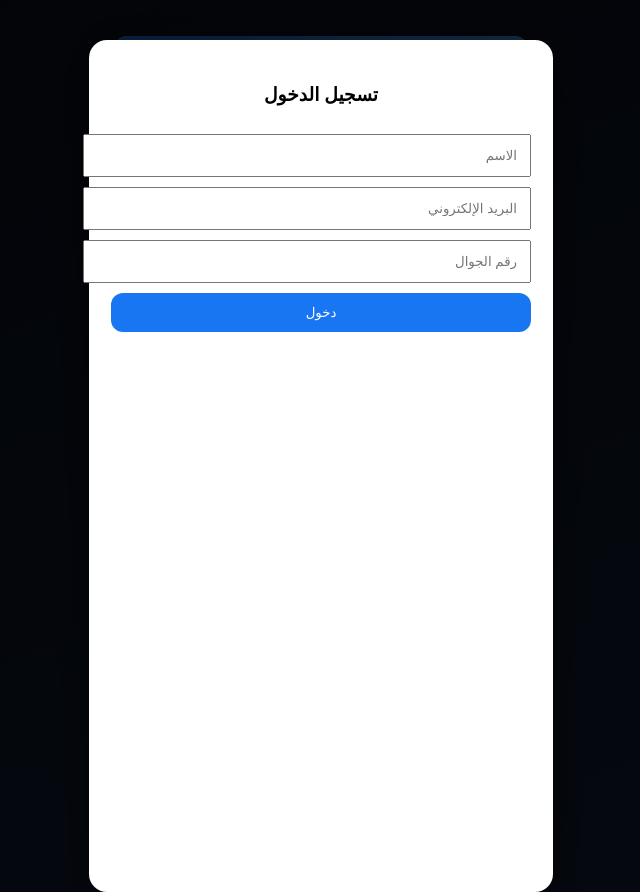
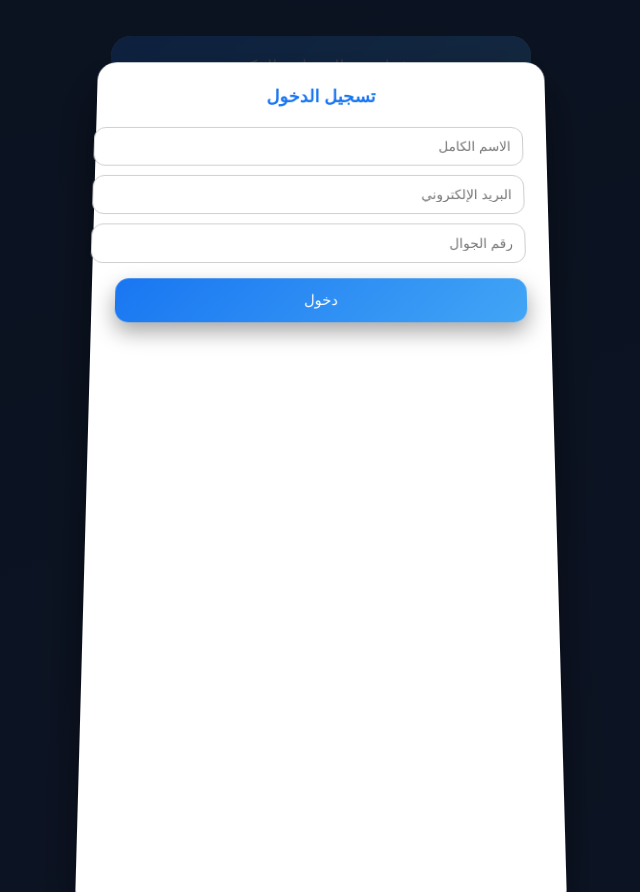
Before and after one commit to ss2009w-lang/chat-assistant, a Python web app: template templates/chat.html in a window 1280 px wide. Shown: the whole page, without its empty margins (319-959 px from the left). Run offline with Jinja, Linux system fonts and the light colour scheme; the template is opened without the code that fills it, so the values that code supplies are empty.

Commit message:
restore requested professional 3D UI with slide-down login

```diff
--- a/templates/chat.html
+++ b/templates/chat.html
@@ -4,130 +4,188 @@
 <meta charset='UTF-8'>
 <meta name='viewport' content='width=device-width, initial-scale=1'>
 <title>فراس | المساعد الذكي</title>
+
 <style>
-body{
+:root{
+  --primary:#1976f2;
+  --secondary:#42a5f5;
+  --bg1:#0b1220;
+  --bg2:#16233f;
+  --card:#ffffff;
+}
+
+html,body{
   margin:0;
+  height:100%;
   font-family:'Segoe UI',Arial;
-  background:linear-gradient(160deg,#0b1220,#16233f);
-  height:100vh;
+  background:linear-gradient(160deg,var(--bg1),var(--bg2));
 }
+
 #app{
   max-width:420px;
   height:92vh;
   margin:4vh auto;
-  background:#fff;
-  border-radius:18px;
-  box-shadow:0 20px 40px rgba(0,0,0,.35);
+  background:var(--card);
+  border-radius:20px;
+  box-shadow:0 25px 50px rgba(0,0,0,.35);
   display:flex;
   flex-direction:column;
   overflow:hidden;
+  transform:translateZ(0);
 }
+
 #header{
-  background:linear-gradient(135deg,#1976f2,#42a5f5);
+  background:linear-gradient(135deg,var(--primary),var(--secondary));
   color:#fff;
-  padding:16px;
+  padding:18px;
   text-align:center;
+  font-size:18px;
+  box-shadow:0 8px 18px rgba(0,0,0,.35);
 }
+
 #messages{
   flex:1;
-  padding:14px;
+  padding:16px;
   overflow-y:auto;
   background:#f4f6fb;
 }
+
 .msg{
   max-width:80%;
   margin-bottom:12px;
   padding:12px 14px;
-  border-radius:16px;
+  border-radius:18px;
+  font-size:14px;
+  line-height:1.6;
+  box-shadow:0 6px 14px rgba(0,0,0,.15);
 }
-.bot{background:#e3e8f0}
+
+.bot{
+  background:#e3e8f0;
+  color:#000;
+}
+
 .user{
-  background:#1976f2;
+  background:var(--primary);
   color:#fff;
   margin-left:auto;
 }
+
 #footer{
   display:flex;
   padding:12px;
-  border-top:1px solid #ddd;
+  background:#fff;
+  border-top:1px solid #e0e0e0;
 }
+
 #input{
   flex:1;
-  border-radius:22px;
+  border-radius:24px;
   border:1px solid #ccc;
-  padding:12px;
+  padding:12px 16px;
+  font-size:14px;
 }
+
 #send{
-  background:#1976f2;
+  background:var(--primary);
   color:#fff;
   border:none;
-  border-radius:22px;
+  border-radius:24px;
   padding:12px 18px;
   margin-right:8px;
+  cursor:pointer;
+  box-shadow:0 6px 14px rgba(0,0,0,.25);
 }
 
-/* Login Panel */
+/* شاشة التسجيل المنبثقة */
 #loginPanel{
   position:fixed;
   top:-100%;
   left:0;
   width:100%;
   height:100%;
-  background:rgba(0,0,0,.75);
+  background:rgba(11,18,32,.85);
   display:flex;
   justify-content:center;
-  transition:top .6s ease;
+  transition:top .7s cubic-bezier(.4,0,.2,1);
   z-index:999;
 }
-#loginPanel.active{top:0}
+
+#loginPanel.active{
+  top:0;
+}
+
 #loginBox{
   margin-top:40px;
-  background:#fff;
   width:90%;
   max-width:420px;
-  border-radius:18px;
-  padding:22px;
-  box-shadow:0 20px 40px rgba(0,0,0,.4);
+  background:#fff;
+  border-radius:20px;
+  padding:24px;
+  box-shadow:0 25px 50px rgba(0,0,0,.45);
+  transform:perspective(900px) rotateX(6deg);
 }
-#loginBox input,#loginBox button{
+
+#loginBox h3{
+  margin:0 0 12px 0;
+  text-align:center;
+  color:var(--primary);
+}
+
+#loginBox input{
   width:100%;
   padding:12px;
   margin-top:10px;
+  border-radius:12px;
+  border:1px solid #ccc;
+  font-size:14px;
 }
+
 #loginBox button{
-  background:#1976f2;
+  width:100%;
+  padding:14px;
+  margin-top:16px;
+  background:linear-gradient(135deg,var(--primary),var(--secondary));
   color:#fff;
   border:none;
-  border-radius:12px;
+  border-radius:14px;
+  font-size:15px;
+  cursor:pointer;
+  box-shadow:0 10px 22px rgba(0,0,0,.35);
 }
 </style>
 </head>
+
 <body>
 
 <div id='loginPanel' class='active'>
   <div id='loginBox'>
-    <h3 style='text-align:center'>تسجيل الدخول</h3>
-    <input id='name' placeholder='الاسم'>
+    <h3>تسجيل الدخول</h3>
+    <input id='name' placeholder='الاسم الكامل'>
     <input id='email' placeholder='البريد الإلكتروني'>
     <input id='phone' placeholder='رقم الجوال'>
-    <button onclick='login()'>دخول</button>
+    <button onclick='loginUser()'>دخول</button>
   </div>
 </div>
 
 <div id='app'>
   <div id='header'>فراس – المساعد الذكي</div>
+
   <div id='messages'>
-    <div class='msg bot'>مرحباً، كيف أستطيع مساعدتك؟</div>
+    <div class='msg bot'>
+      السلام عليكم ورحمة الله وبركاته، معك المساعد الذكي فراس. كيف يمكنني خدمتك؟
+    </div>
   </div>
+
   <div id='footer'>
     <button id='send' onclick='send()'>إرسال</button>
-    <input id='input'>
+    <input id='input' placeholder='اكتب سؤالك هنا'>
   </div>
 </div>
 
 <script>
-function login(){
-  if(!name.value||!email.value||!phone.value)return
+function loginUser(){
+  if(!name.value || !email.value || !phone.value) return;
   fetch('/login',{
     method:'POST',
     headers:{'Content-Type':'application/json'},
@@ -136,36 +194,42 @@ function login(){
       email:email.value,
       phone:phone.value
     })
-  }).then(r=>r.json()).then(d=>{
+  })
+  .then(r=>r.json())
+  .then(d=>{
     if(d.ok){
-      document.getElementById('loginPanel').classList.remove('active')
+      document.getElementById('loginPanel').classList.remove('active');
     }
-  })
+  });
 }
 
-const input=document.getElementById('input')
-const messages=document.getElementById('messages')
+const input=document.getElementById('input');
+const messages=document.getElementById('messages');
 
-input.addEventListener('keydown',e=>{if(e.key==='Enter')send()})
+input.addEventListener('keydown',e=>{
+  if(e.key==='Enter') send();
+});
 
-function add(t,c){
-  const d=document.createElement('div')
-  d.className='msg '+c
-  d.innerText=t
-  messages.appendChild(d)
-  messages.scrollTop=messages.scrollHeight
+function add(text,type){
+  const d=document.createElement('div');
+  d.className='msg '+type;
+  d.innerText=text;
+  messages.appendChild(d);
+  messages.scrollTop=messages.scrollHeight;
 }
 
 function send(){
-  if(!input.value)return
-  const q=input.value
-  add(q,'user')
-  input.value=''
+  if(!input.value) return;
+  const q=input.value;
+  add(q,'user');
+  input.value='';
   fetch('/ask',{
     method:'POST',
     headers:{'Content-Type':'application/json'},
     body:JSON.stringify({message:q})
-  }).then(r=>r.json()).then(d=>add(d.reply,'bot'))
+  })
+  .then(r=>r.json())
+  .then(d=>add(d.reply,'bot'));
 }
 </script>
 
```
